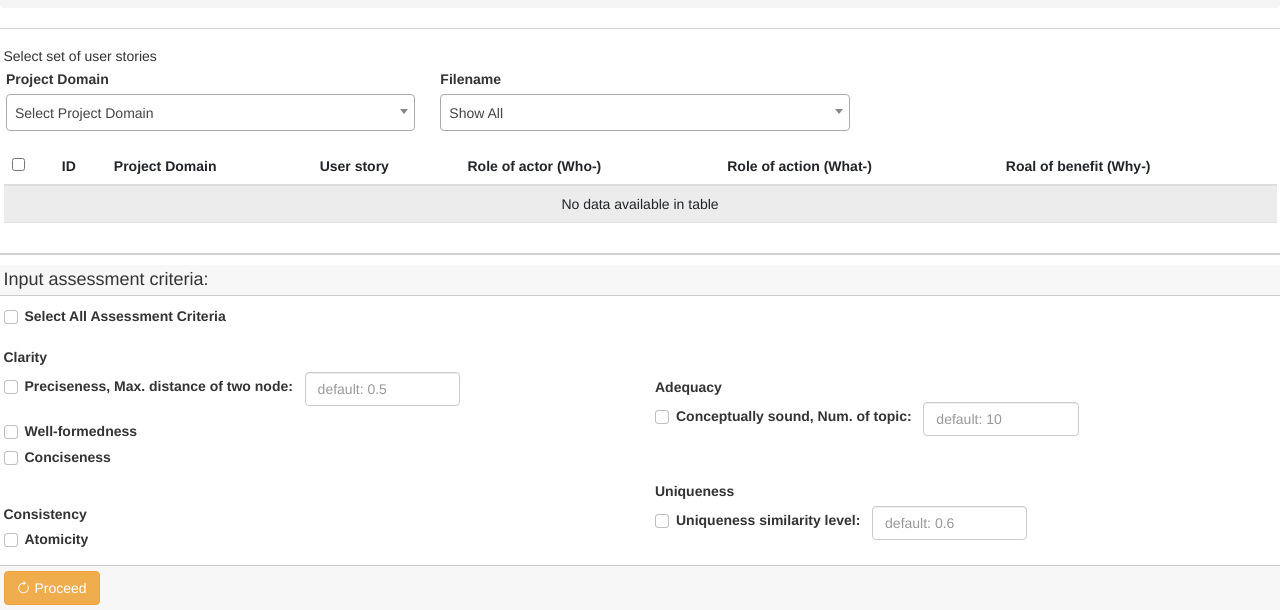
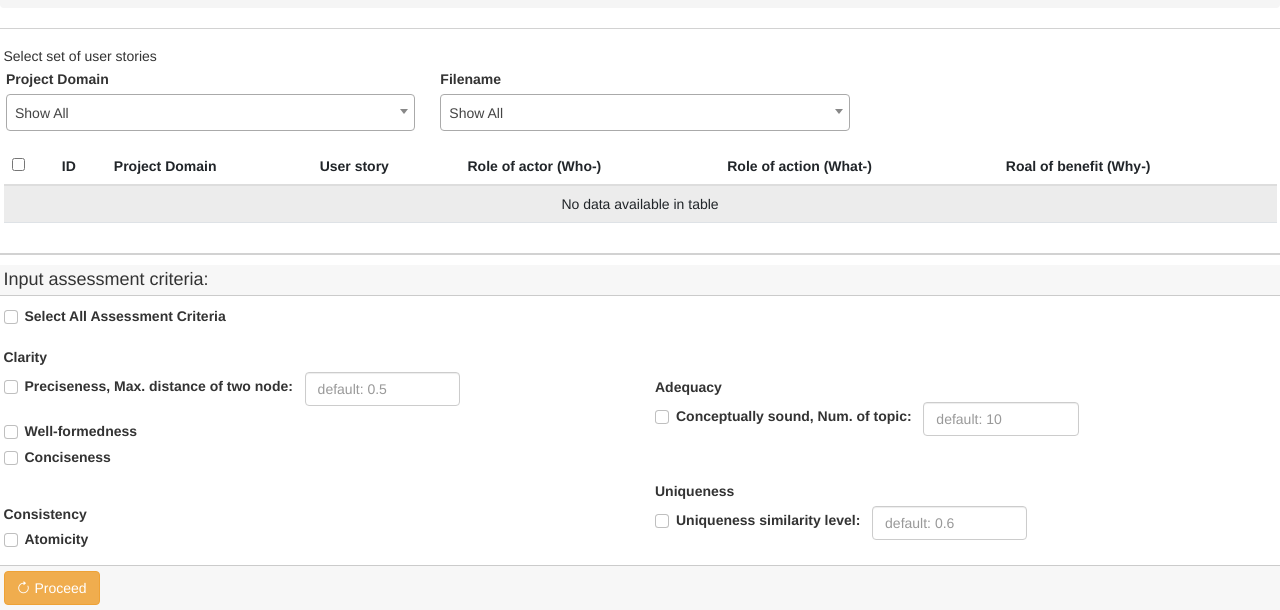
Before and after one commit to anisamna/one_page_ambiguity, a Django app: page /inputUS/see_splitted_US1.html in a window 1280 px wide. Shown: the part 340-950 px from the top of the page. Run offline with Django 4.2, Linux system fonts and the light colour scheme; the visitor is signed in with stand-in values (Sample User, id 1); data that the repository does not hold is empty; some libraries are stand-ins or nearby versions.

Commit message:
chore: update options label

```diff
--- a/inputUS/templates/inputUS/see_splitted_US1.html
+++ b/inputUS/templates/inputUS/see_splitted_US1.html
@@ -206,7 +206,7 @@
           <div class="form-group ms-3">
             <label for="domain_filter_id">Project Domain</label>
             <select class="form-control select2" aria-label="Project Domain" id="domain_filter_id" name="project_domain_id">
-              <option selected="" value>Select Project Domain</option>
+              <option selected="" value>Show All</option>
               {% for item in project_list %}
               {% if item.id == project_id %}
               <option value="{{ item.id }}" selected>{{ item }}</option>
```
